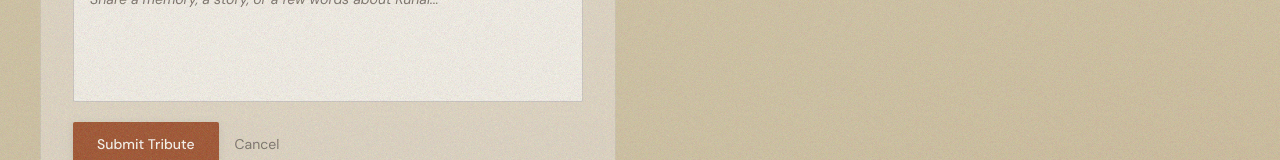
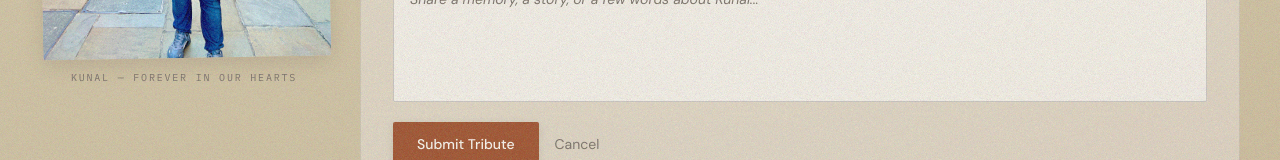
Before and after one commit to itsAnurag07/NewKunalmemories, a Next.js app: page /home in a window 1280 px wide. Both pictures are taken after a click on the button "Write a Tribute". Shown: the part 7476-7636 px from the top of the page. Built offline with nearby package versions, Linux system fonts and the light colour scheme; no server answers; the database is empty.

Commit message:
Update TributeWall.tsx

```diff
--- a/src/app/home/components/TributeWall.tsx
+++ b/src/app/home/components/TributeWall.tsx
@@ -148,7 +148,34 @@ export default function TributeWall() {
 
         {/* Tribute form */}
         {showForm && (
-          <div className="mb-12 max-w-xl">
+          <div className="mb-12 flex flex-col md:flex-row gap-8 items-start">
+
+            {/* Image column */}
+            <div className="w-full md:w-72 shrink-0 relative">
+              <div
+                className="rounded-sm overflow-hidden shadow-warm-md"
+                style={{ transform: 'rotate(-1deg)' }}>
+                <img
+                  src="assets/rainbow/Superstar.jpeg"
+                  alt="Kunal"
+                  className="w-full object-cover"
+                  style={{ aspectRatio: '3 / 4' }}
+                  onError={(e) => {
+                    const parent = e.currentTarget.parentElement!;
+                    e.currentTarget.style.display = 'none';
+                    parent.style.cssText += 'aspect-ratio:3/4;display:flex;align-items:center;justify-content:center;background:rgba(160,82,45,0.08);';
+                    parent.innerHTML = `<span style="font-family:serif;font-size:5rem;color:rgba(160,82,45,0.25)">K</span>`;
+                  }}
+                />
+              </div>
+              <div className="tape-strip absolute -top-2 left-1/2 -translate-x-1/2" />
+              <p className="mt-3 text-center font-mono-label text-[10px] text-ink-light tracking-memoir uppercase">
+                Kunal — forever in our hearts
+              </p>
+            </div>
+
+            {/* Form column */}
+            <div className="flex-1">
               <div className="service-tile p-8 rounded-sm">
                 <div className="tape-strip absolute -top-2 left-8" />
                 {submitted ? (
@@ -248,8 +275,8 @@ export default function TributeWall() {
                 )}
               </div>
             </div>
+          </div>
         )}
-
         {/* Tributes grid */}
         <div className="grid grid-cols-1 md:grid-cols-2 lg:grid-cols-3 gap-5">
           {tributes.map((tribute, index) => (
```
Lines whose indentation alone changed are shown as unchanged.
